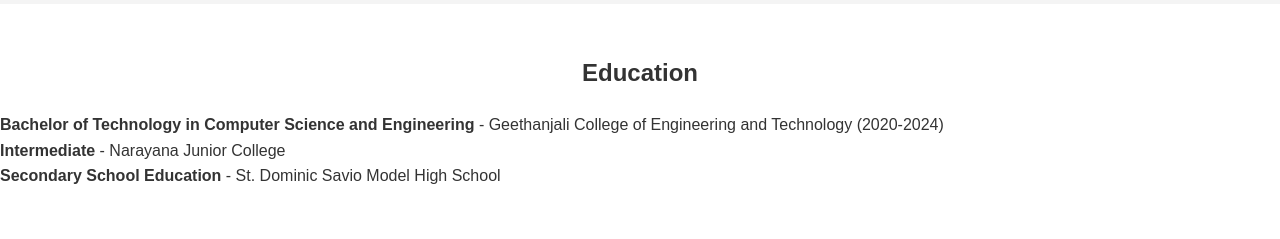
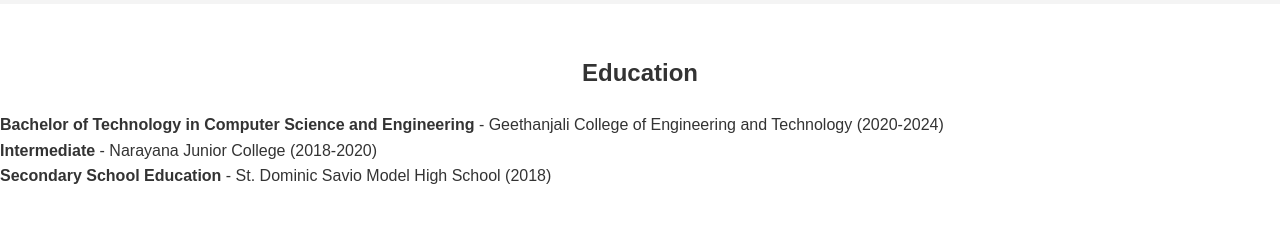
Before and after one commit to pavan2001k/Portfolio, a plain HTML site: page index.html in a window 1280 px wide. Shown: the part 960-1199 px from the top of the page. Drawn offline with Linux system fonts and the light colour scheme; a script that the page names is missing.

Commit message:
Update index.html

```diff
--- a/index.html
+++ b/index.html
@@ -44,9 +44,9 @@
     <section id="education" class="section">
         <h2>Education</h2>
         <ul>
-            <li><strong>Bachelor of Technology in Computer Science and Engineering</strong> - Geethanjali College of Engineering and Technology (2020-2024)</li>
-            <li><strong>Intermediate</strong> - Narayana Junior College</li>
-            <li><strong>Secondary School Education</strong> - St. Dominic Savio Model High School</li>
+          <center></center>  <li><strong>Bachelor of Technology in Computer Science and Engineering</strong> - Geethanjali College of Engineering and Technology (2020-2024)</li>
+            <li><strong>Intermediate</strong> - Narayana Junior College (2018-2020)</li>
+            <li><strong>Secondary School Education</strong> - St. Dominic Savio Model High School (2018)</li> </center>
         </ul>
     </section>
 
```
